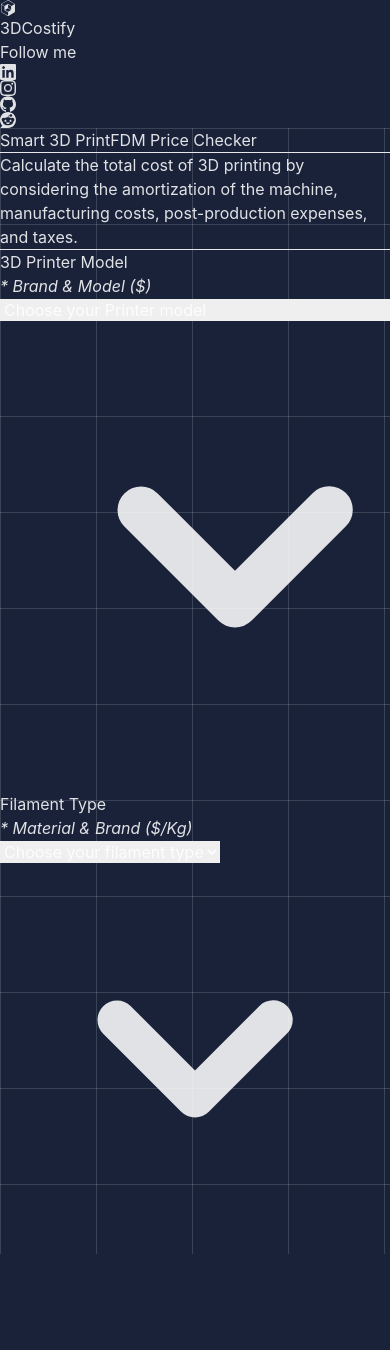
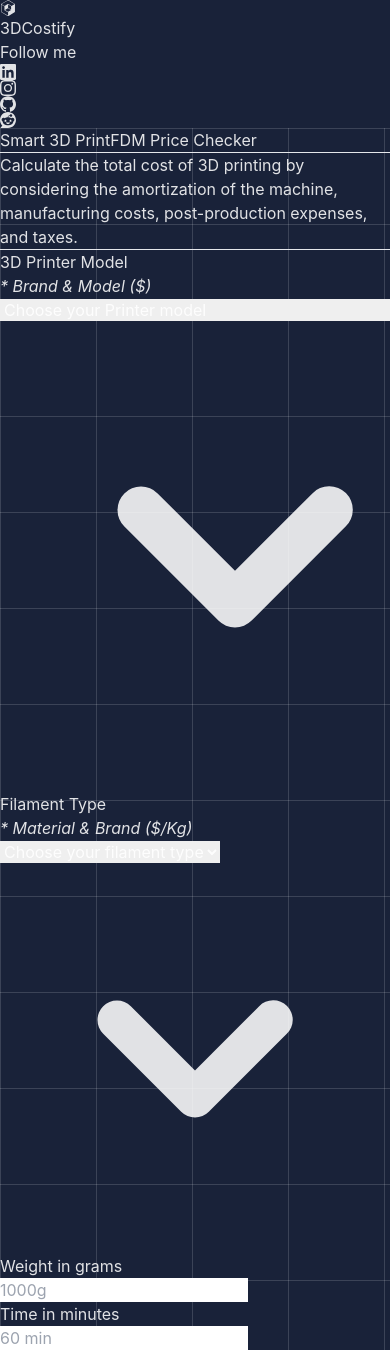
Before and after one commit to PEPAXD/3DCostify, a React (Vite) app: page / in a window 390 px wide. Shown: the top 1350 px of the page. Before the commit the page ends 1254 px from the top, so only its background shows below. Built offline with nearby package versions, Linux system fonts and the light colour scheme.

Commit message:
boxnumberinputs

```diff
--- /dev/null
+++ b/src/components/numberInputBox.jsx
@@ -0,0 +1,18 @@
+import React from 'react'
+
+function numberInputBox({ boxTitle, boxHolder }) {
+  return (
+    <div className="col-span-2 sm:col-span-1 mb-4">
+      <label htmlFor="weight" className="block mb-2">
+        <h3>{boxTitle}</h3>
+      </label>
+      <input
+        type="number"
+        placeholder={boxHolder}
+        className="numBoxInputs w-full py-2 px-2 border border-gray-400 focus:outline-none focus:border-gray-100 bg-transparent text-right"
+      />
+    </div>
+  )
+}
+
+export default numberInputBox
--- a/src/index.css
+++ b/src/index.css
@@ -23,3 +23,13 @@
   box-sizing: border-box;
   text-decoration: none;
 }
+
+.numBoxInputs[type="number"]::-webkit-outer-spin-button,
+.numBoxInputs[type="number"]::-webkit-inner-spin-button {
+  -webkit-appearance: none;
+  margin: 0;
+}
+
+.numBoxInputs[type="number"] {
+  -moz-appearance: textfield;
+}
--- a/src/view/costCalc.jsx
+++ b/src/view/costCalc.jsx
@@ -2,6 +2,7 @@ import React from "react";
 
 //import components
 import Dropdowns from "../components/dropdowns";
+import NumberInputBox from "../components/numberInputBox";
 
 function costCalc() {
   return (
@@ -32,7 +33,7 @@ function costCalc() {
 
           {/*PrinterScrapp */}
           <div className="w-full">
-            <h5>3D Printer Model</h5>
+            <h2>3D Printer Model</h2>
             <cite className="pl-4 text-sm font-semibold text-gray-400 tracking-wider ">
               * Brand &amp; Model ($)
             </cite>
@@ -58,6 +59,11 @@ function costCalc() {
                 droptype={0}
               />
             </form>
+
+            <form className="flex gap-4">
+              <NumberInputBox boxTitle={"Weight in grams"} boxHolder={"1000g"} />
+              <NumberInputBox boxTitle={"Time in minutes"} boxHolder={"60 min"} />
+            </form>
           </div>
         </div>
       </div>
```
